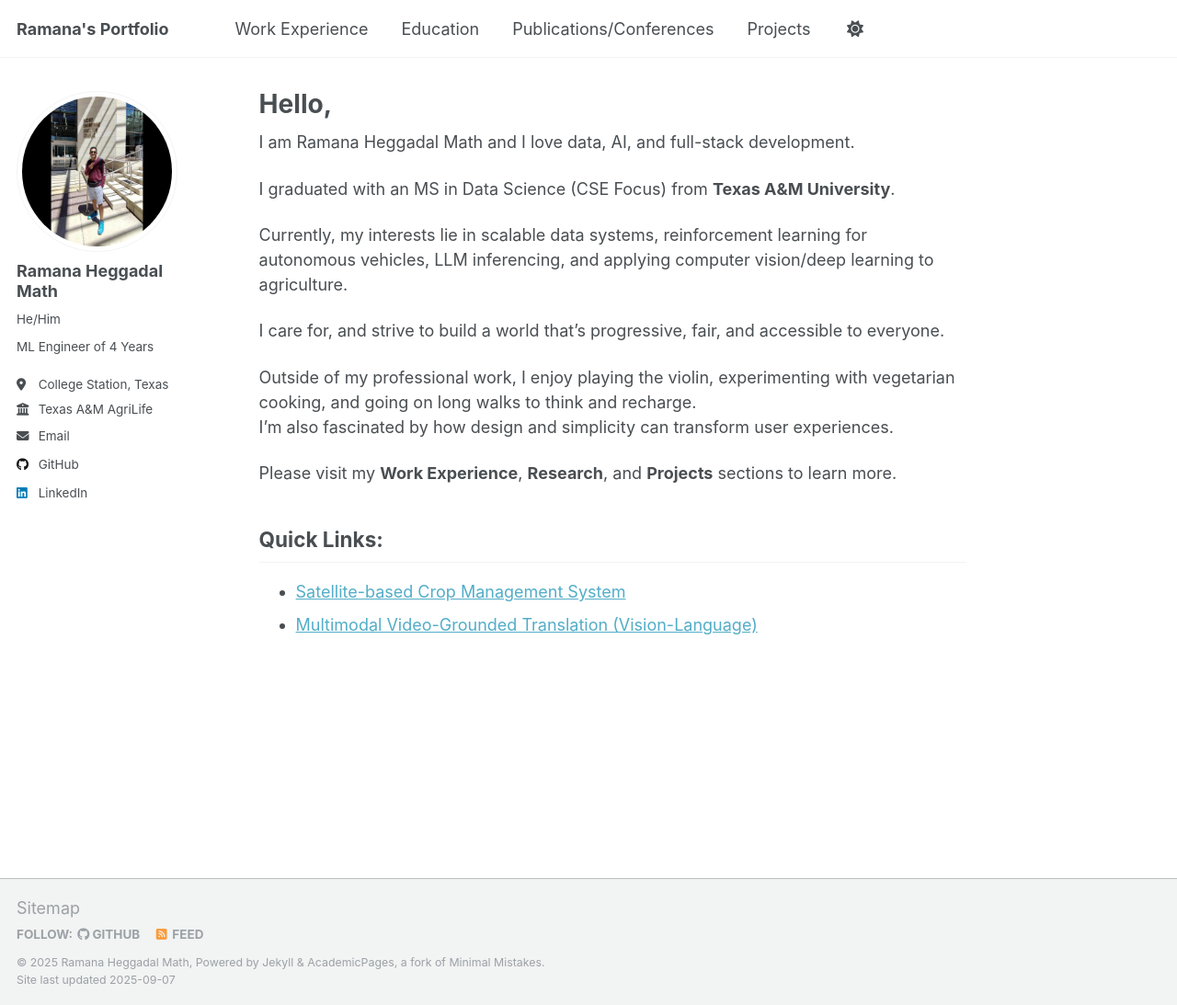
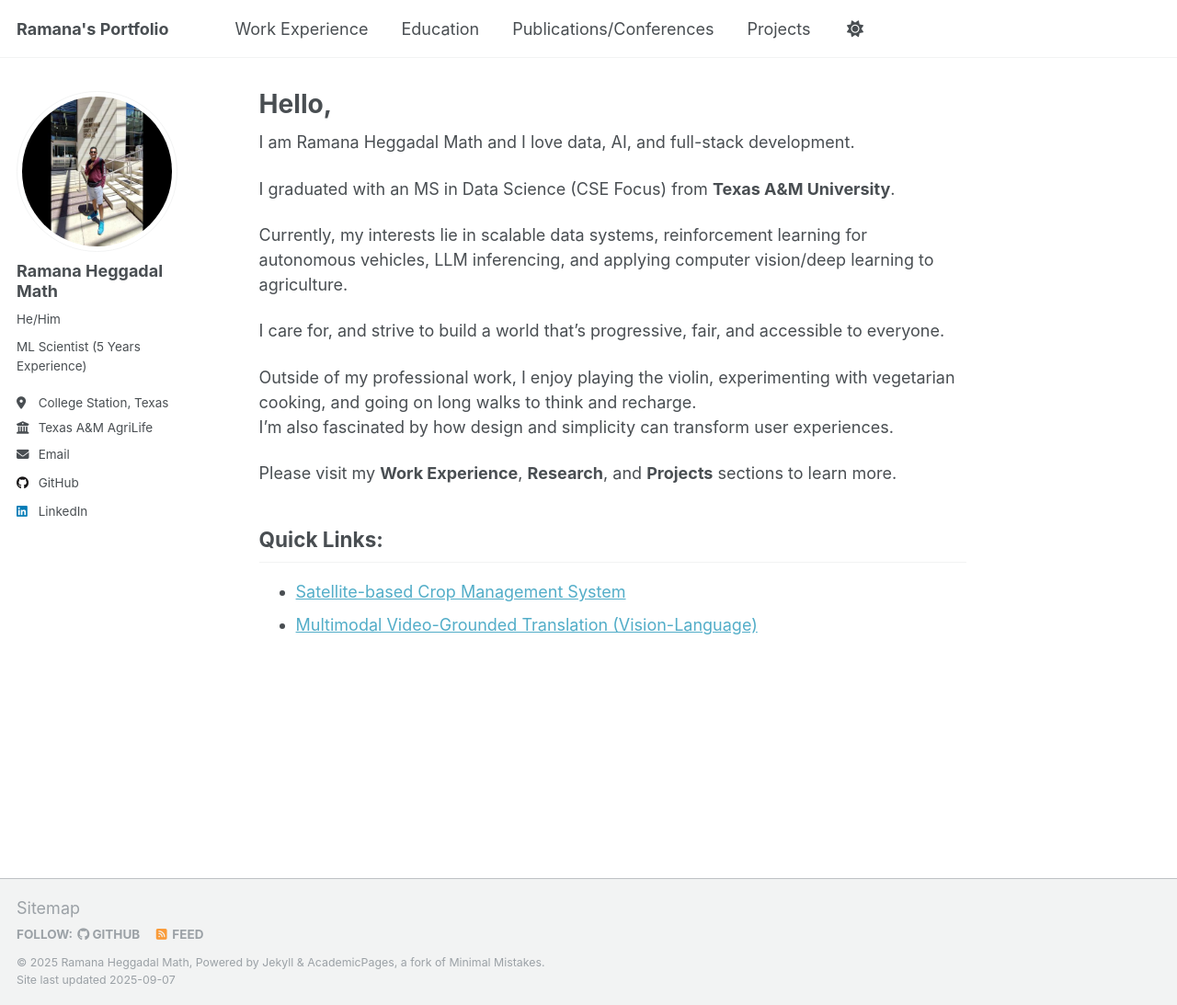
Before and after one commit to ramanahm1/ramanahm1.github.io, a Jekyll site: the page built from _pages/about.md, in a window 1280 px wide and 1093 px high. Shown: the whole window at 92% size. Built offline with Jekyll 4.4.1, drawn with Linux system fonts in a browser that asks for light colours; a script that is not in the unit is left out.

Commit message:
Update _config.yml

```diff
--- a/_config.yml
+++ b/_config.yml
@@ -24,7 +24,7 @@ author:
   # Biographic information
   avatar           : "ramana_profile.jpeg"
   name             : "Ramana Heggadal Math"
-  bio              : "ML Engineer of 4 Years"
+  bio              : "ML Scientist (5 Years Experience)"
   pronouns         : "He/Him"
   location         : "College Station, Texas"
   employer         : "Texas A&M AgriLife"
```
